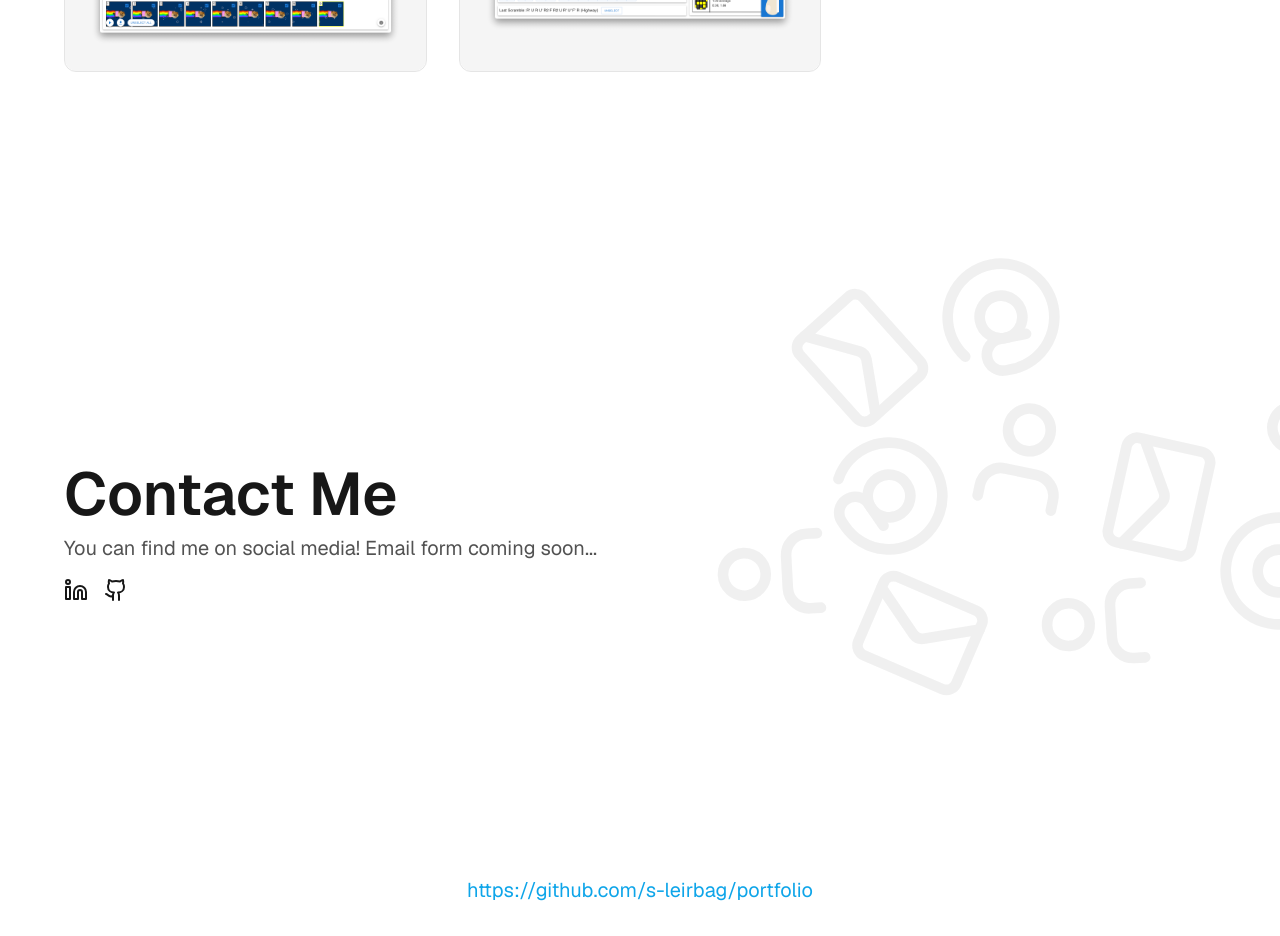
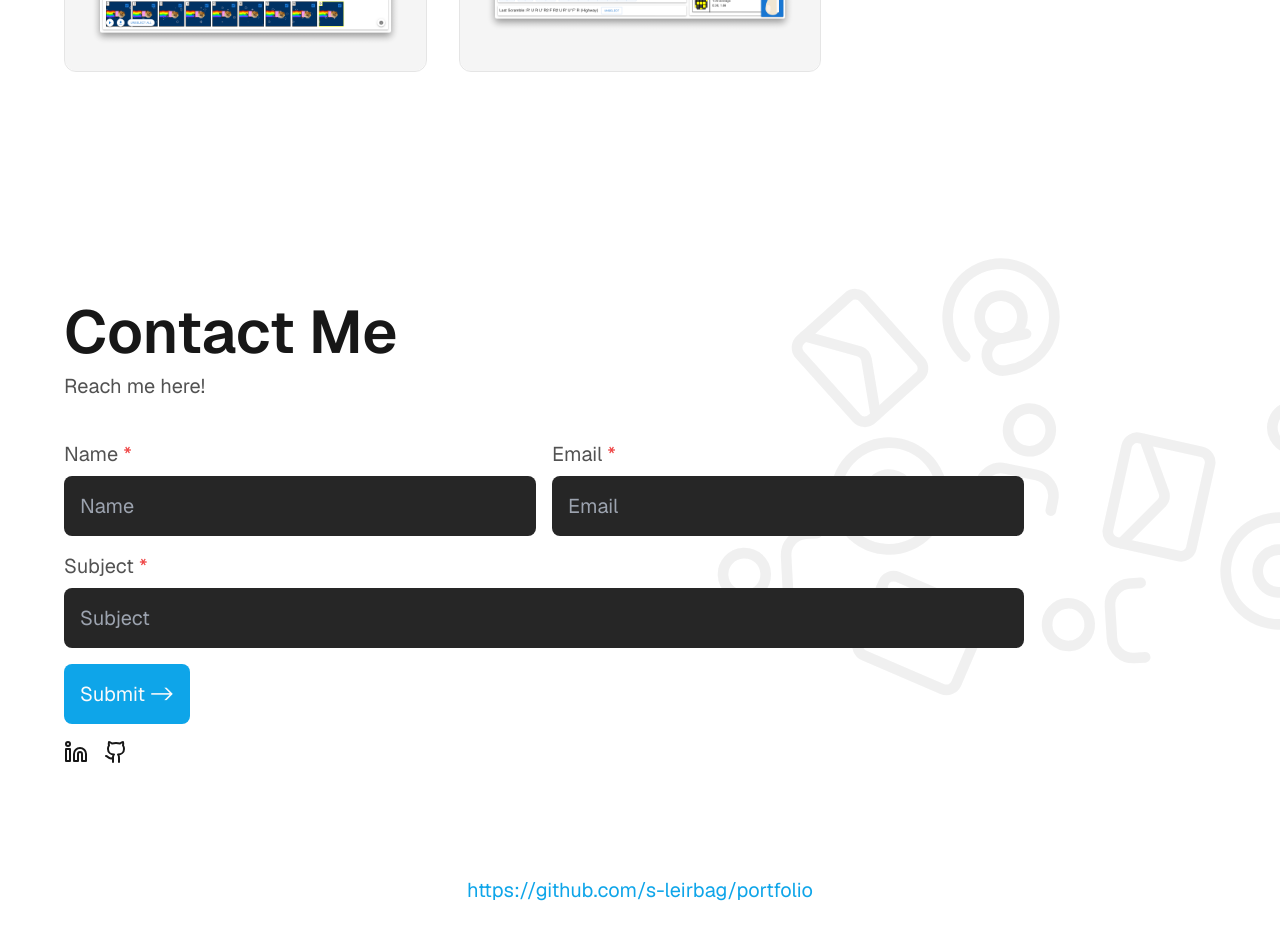
Before and after one commit to s-leirbag/portfolio, a Next.js app: page / in a window 1280 px wide. Shown: the part 1840-2776 px from the top of the page. Built offline with nearby package versions, Linux system fonts and the light colour scheme.

Commit message:
contact form stateless skeleton

```diff
--- a/app/ui/ContactMe.tsx
+++ b/app/ui/ContactMe.tsx
@@ -2,9 +2,41 @@ import { AtSign, Mail, MessageCircleHeart, User } from "lucide-react";
 import Link from "next/link";
 import SvgCollage from "../SvgCollage";
 
+type InputProps = {
+  name: string;
+  label: string;
+  type: string;
+  required: boolean;
+  placeholder: string;
+};
+
+const Input = ({
+  name,
+  label,
+  type,
+  required = false,
+  placeholder = "",
+}: InputProps) => {
+  return (
+    <div>
+      <label htmlFor={name} className="block mb-2">
+        {label} {required && <span className="text-red-500">*</span>}
+      </label>
+      <input
+        id={name}
+        name={name}
+        type={type}
+        placeholder={placeholder}
+        required
+        className="w-full bg-neutral-800 p-4 rounded-lg"
+      />
+    </div>
+  );
+};
+
 export default function ContactMe() {
   return (
-    <div className="relative py-16 px-4 md:p-16 flex flex-col justify-center min-h-screen gap-2">
+    <div className="relative py-16 px-4 md:p-16 md:pr-32 lg:pr-64 flex flex-col justify-center min-h-screen gap-2">
       <SvgCollage
         x={"30vw"}
         y={"-10vh"}
@@ -13,9 +45,40 @@ export default function ContactMe() {
         svgs={[User, AtSign, Mail, MessageCircleHeart]}
       />
       <h2 className="text-5xl lg:text-6xl py-0.5 font-semibold">Contact Me</h2>
-      <p className="text-neutral-600 dark:text-neutral-300">
-        You can find me on social media! Email form coming soon...
+      <p className="text-neutral-600 dark:text-neutral-300 mb-8">
+        Reach me here!
       </p>
+      <form className="space-y-4 text-neutral-600 dark:text-neutral-300">
+        <div className="grid gap-4 sm:grid-cols-2" style={{}}>
+          <Input
+            name="name"
+            label="Name"
+            type="text"
+            required
+            placeholder="Name"
+          />
+          <Input
+            name="email"
+            label="Email"
+            type="email"
+            required
+            placeholder="Email"
+          />
+        </div>
+        <Input
+          name="subject"
+          label="Subject"
+          type="text"
+          required
+          placeholder="Subject"
+        />
+        <button
+          type="submit"
+          className="block w-fit rounded-lg bg-sky-500 hover:bg-[#0ea5e9e6] text-neutral-50 py-4 px-4"
+        >
+          Submit {"->"}
+        </button>
+      </form>
       <div className="flex flex-row">
         <a
           href="https://www.linkedin.com/in/gabriel-d-shiu/"
```
